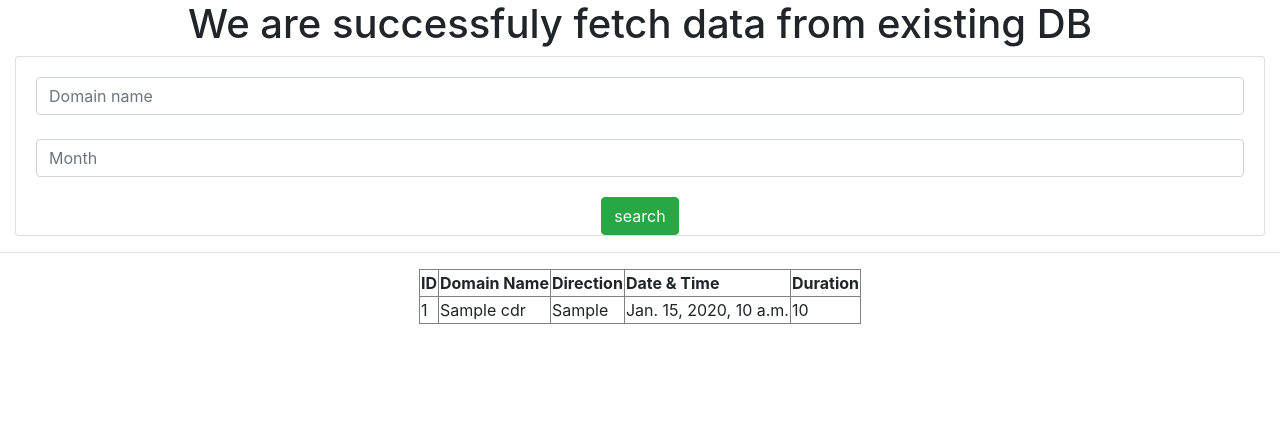
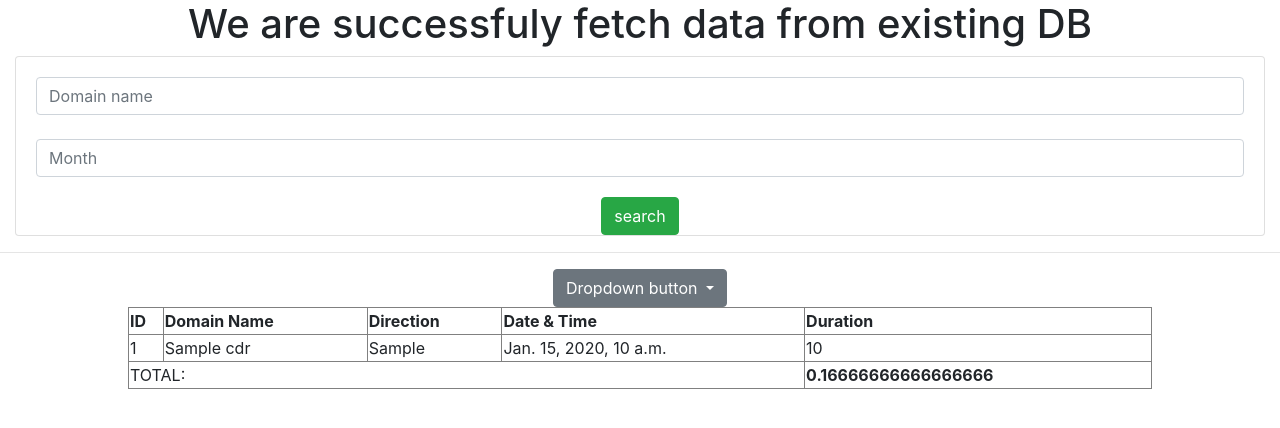
Before and after one commit to mccuyper/FetchingDataPSQL-Django, a Django app: page / in a window 1280 px wide. Shown: the top 428 px of the page. Run offline with Django 3.2, Linux system fonts and the light colour scheme; tables that the repository leaves empty hold one stand-in row (values such as "Sample post"); some libraries are stand-ins or nearby versions.

Commit message:
Add TOTAL  with jQUERY

```diff
--- a/templates/index.html
+++ b/templates/index.html
@@ -3,6 +3,20 @@
     <title>Fetch all Data from PostgreSQL DB</title>
     <link rel="stylesheet" href="https://stackpath.bootstrapcdn.com/bootstrap/4.4.1/css/bootstrap.min.css"
           integrity="sha384-Vkoo8x4CGsO3+Hhxv8T/Q5PaXtkKtu6ug5TOeNV6gBiFeWPGFN9MuhOf23Q9Ifjh" crossorigin="anonymous">
+          <script src="https://ajax.googleapis.com/ajax/libs/jquery/3.6.0/jquery.min.js"></script>
+
+          <script>
+              $(document).ready(function() {
+                  var duration;
+                  var totalduration=0;
+                  $('td:nth-child(5)').each(function()
+                  {
+                      duration=$(this).html();
+                      totalduration+=parseInt(duration);
+                      $('#totduration').text(totalduration/60);
+                  })
+              })
+          </script>
 </head>
 <body>
     <center>
@@ -24,7 +38,17 @@
 
 
         <hr>
-        <table border="1">
+        <div class="dropdown">
+            <button class="btn btn-secondary dropdown-toggle" type="button" id="dropdownMenuButton" data-toggle="dropdown" aria-haspopup="true" aria-expanded="false">
+              Dropdown button
+            </button>
+            <div class="dropdown-menu" aria-labelledby="dropdownMenuButton">
+                {% for c in data %}
+              <a class="dropdown-item" href="#">{{ c.d_name }}</a>
+              {% endfor %}
+            </div>
+          </div>
+        <table border="1" width="80%">
             <tr>
                 <th>ID</th>
                 <th>Domain Name</th>
@@ -44,9 +68,14 @@
                 </tr>
 
             {% endfor %}
+            <tr>
+                <td colspan="4">TOTAL:</td>
+                <td id="totduration" style="font-weight: bold;"></td>
+            </tr>
         </table>
+
     </center>
-<script src="https://code.jquery.com/jquery-3.4.1.slim.min.js"
+   <script src="https://code.jquery.com/jquery-3.4.1.slim.min.js"
             integrity="sha384-J6qa4849blE2+poT4WnyKhv5vZF5SrPo0iEjwBvKU7imGFAV0wwj1yYfoRSJoZ+n" crossorigin="anonymous"></script>
 <script src="https://cdn.jsdelivr.net/npm/popper.js@1.16.0/dist/umd/popper.min.js"
         integrity="sha384-Q6E9RHvbIyZFJoft+2mJbHaEWldlvI9IOYy5n3zV9zzTtmI3UksdQRVvoxMfooAo" crossorigin="anonymous"></script>
```
Also changed, not shown: app/migrations/0001_initial.py (added).
